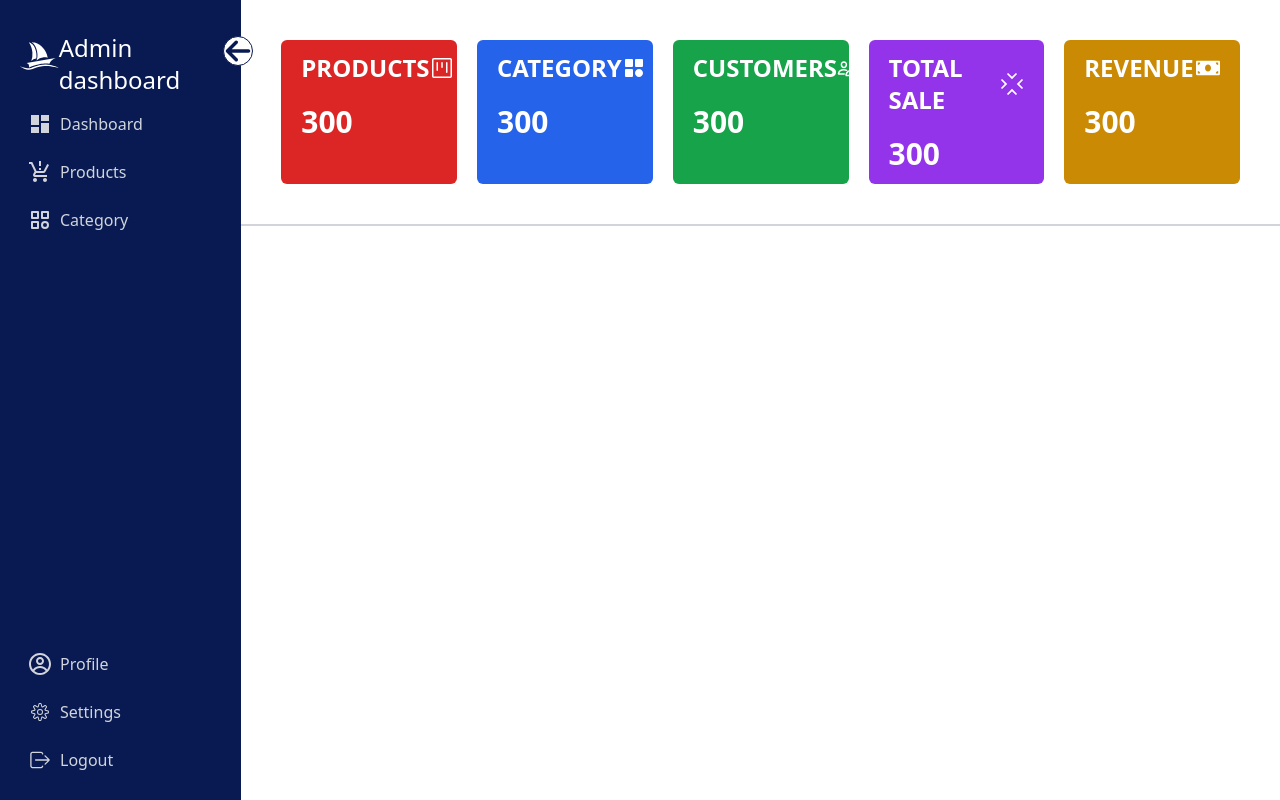
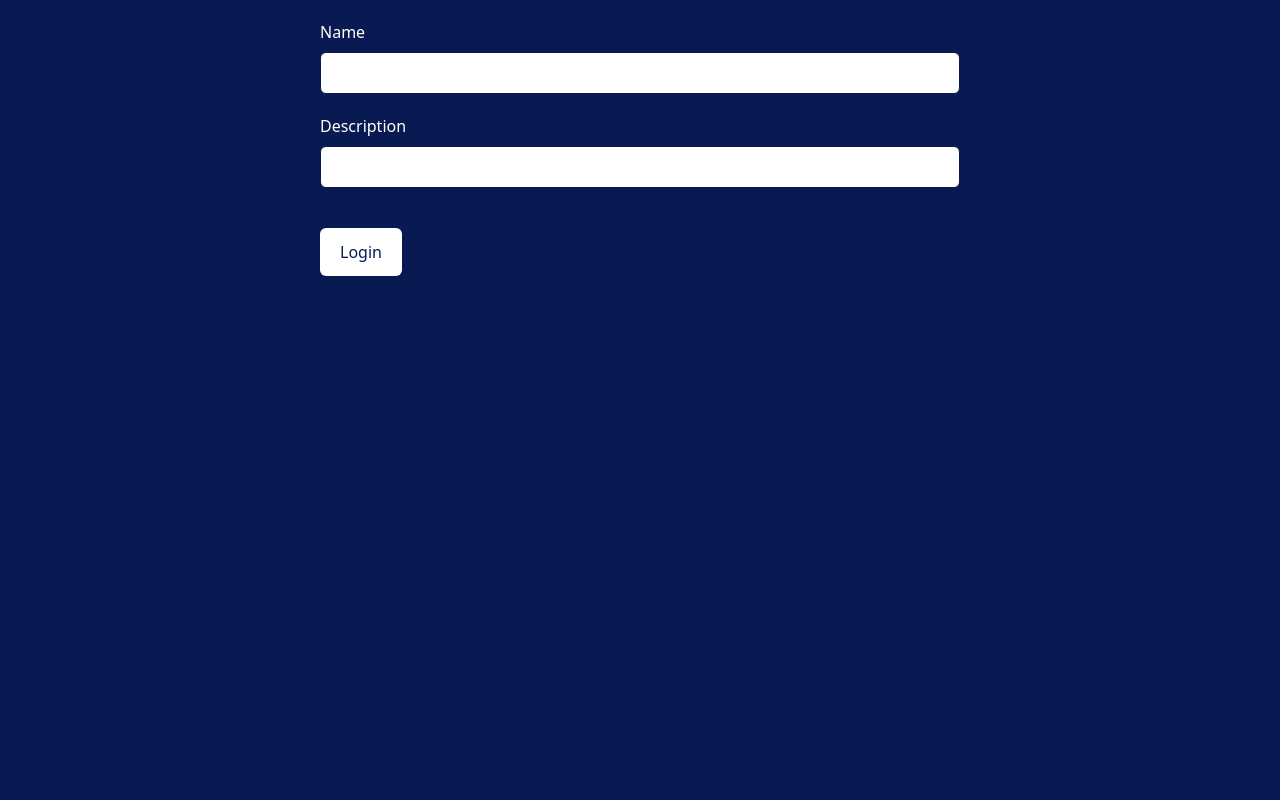
Before and after one commit to berlin-joseph/E-Commerce-RN, a React (Vite) app in the folder web-admin/: page / in a window 1280 px wide. Built offline with nearby package versions, Linux system fonts and the light colour scheme.

Commit message:
bug fixed

```diff
--- a/web-admin/src/App.jsx
+++ b/web-admin/src/App.jsx
@@ -9,7 +9,7 @@ import Login from "./pages/auth/Login";
 const App = () => {
   return (
     <BrowserRouter>
-      {/* {localStorage.getItem("token") ? ( */}
+      {localStorage.getItem("token") ? (
         <div className="flex">
           <SideBar />
           <Routes>
@@ -19,9 +19,9 @@ const App = () => {
             <Route path="/category" element={<Category />} />
           </Routes>
         </div>
-      {/* ) : (
+      ) : (
         <Login />
-      )} */}
+      )}
     </BrowserRouter>
   );
 };
```
Lines whose indentation alone changed are shown as unchanged.
